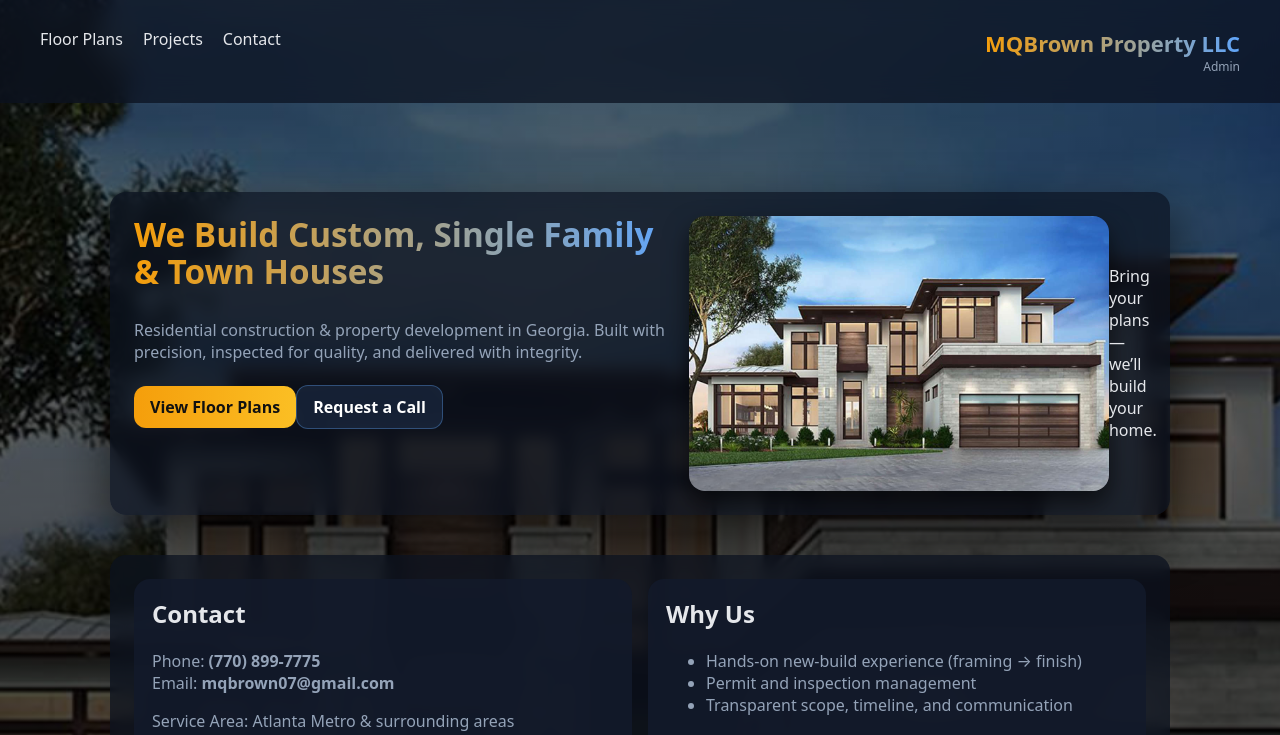
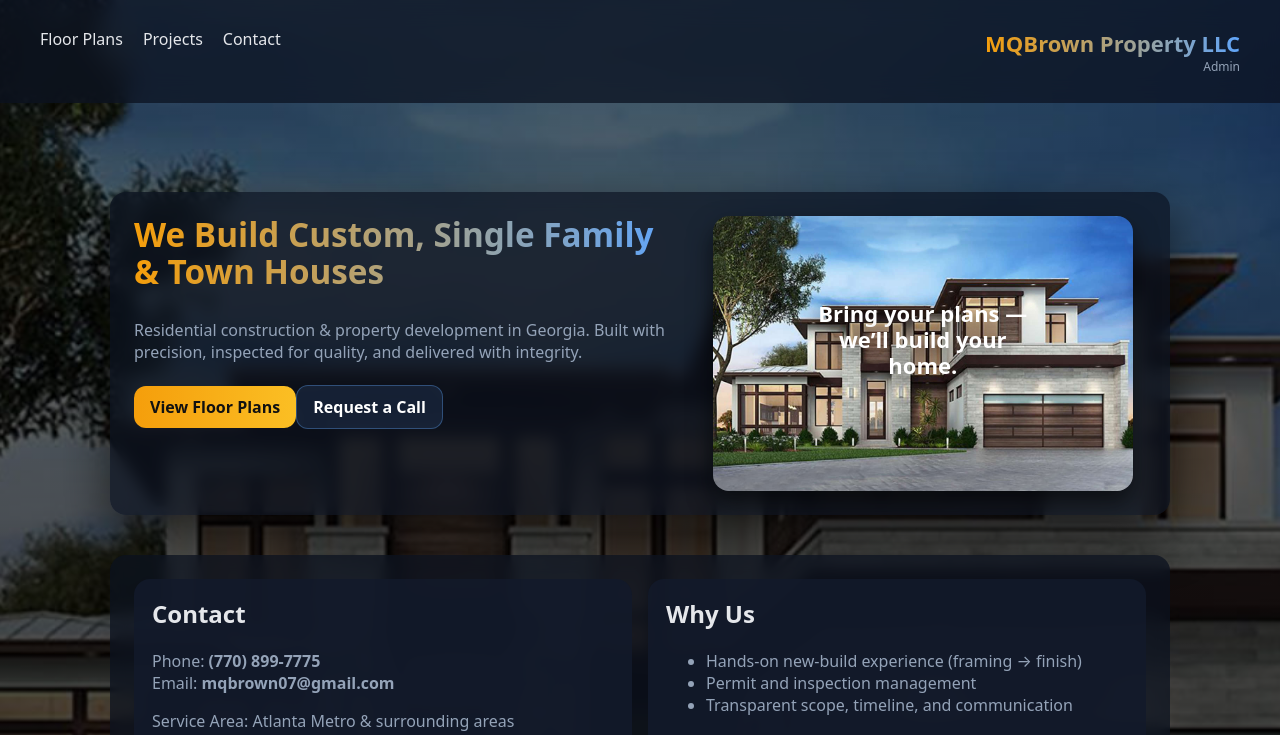
Before and after one commit to MQBrown/MelWebsiteRepo, a React (Vite) app: page / in a window 1280 px wide. Shown: the top 735 px of the page. Built offline with nearby package versions, Linux system fonts and the light colour scheme.

Commit message:
Enhance hero section styles in styles.css
Added styles for hero image and overlay text.

```diff
--- a/src/styles.css
+++ b/src/styles.css
@@ -124,19 +124,41 @@ body{
   gap:14px;
 }
 
-.hero-right{
-  position:relative;   /* ✅ THIS IS THE FIX */
-  display:flex;
-  justify-content:center;
-  align-items:center;
-}
-
 .hero-image{
   width:100%;
   max-width:420px;
   border-radius:var(--radius-lg);
   box-shadow:0 12px 25px rgba(0,0,0,.6);
 }
+
+.hero-right{
+  position:relative;
+  display:flex;
+  justify-content:center;
+  align-items:center;
+}
+
+/* ✅ THIS IS THE MISSING PIECE */
+.hero-overlay-text{
+  position:absolute;
+
+  top:50%;
+  left:50%;
+  transform:translate(-50%, -50%);
+
+  text-align:center;
+
+  font-size:22px;        /* tighter like screenshot */
+  font-weight:800;
+  line-height:1.2;
+
+  max-width:260px;
+  color:#fff;
+
+  text-shadow:0 6px 20px rgba(0,0,0,0.85);
+}
+
+
 
 /* HERO TEXT (BALANCED) */
 .h1{
```
